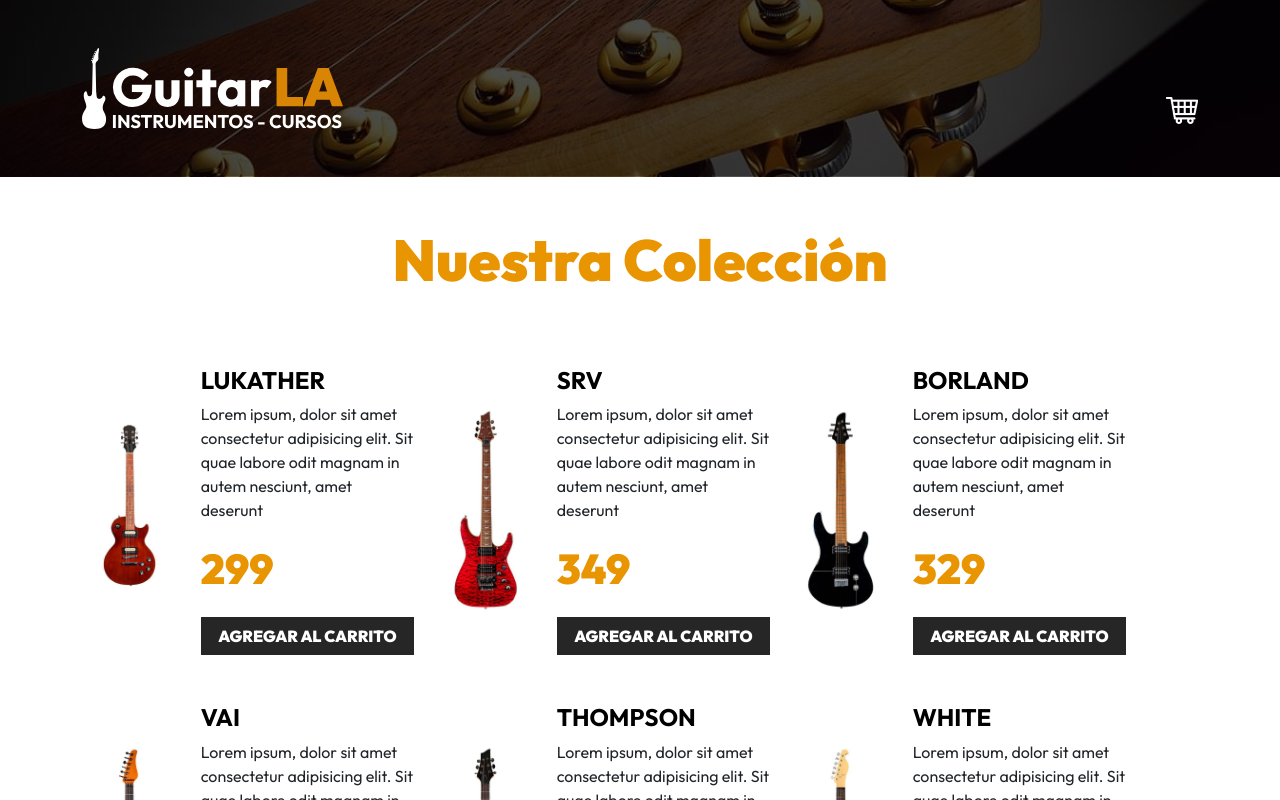
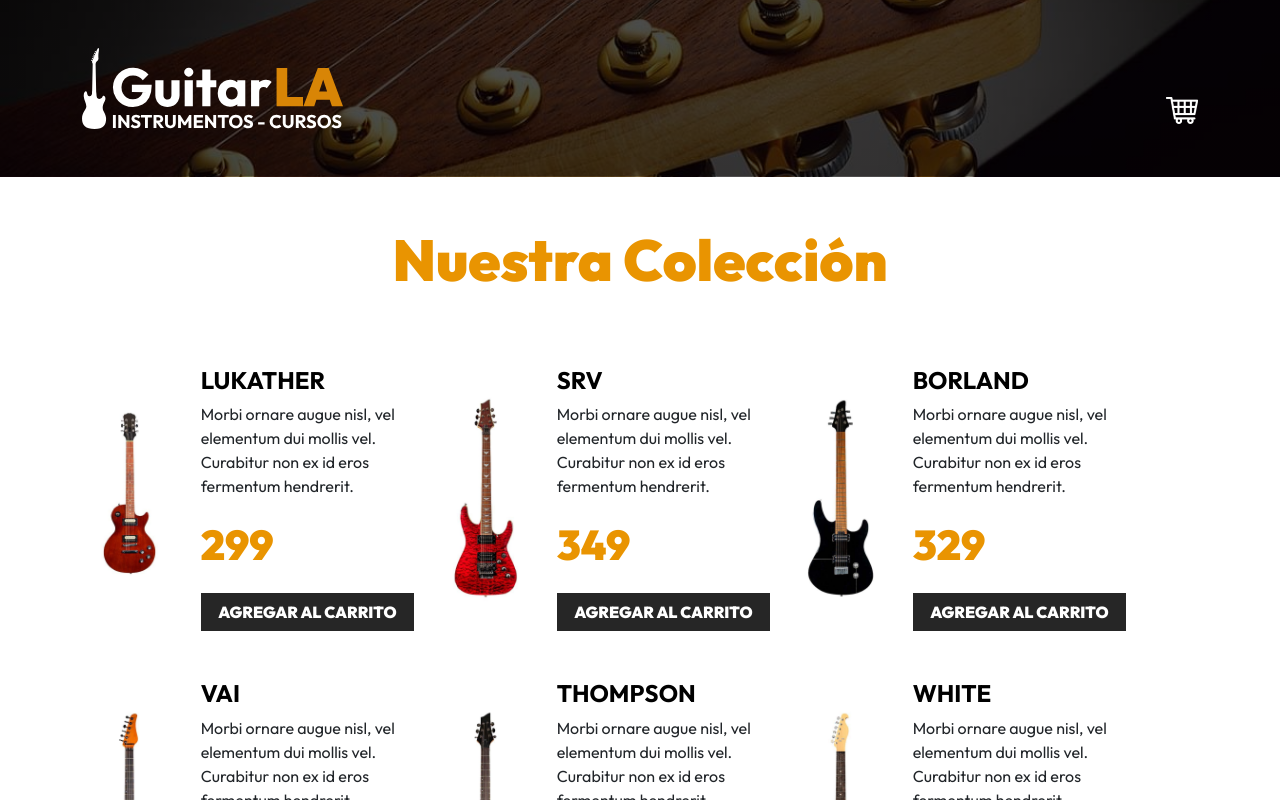
Before and after one commit to BryanGallo/GuitarLA-React, a React (Vite) app: page / in a window 1280 px wide. Shown: the top 800 px of the page. Built offline with nearby package versions, Linux system fonts and the light colour scheme.

Commit message:
Funcion addtoCart como prop a Guitar

```diff
--- a/index.html
+++ b/index.html
@@ -1,5 +1,5 @@
 <!DOCTYPE html>
-<html lang="en">
+<html lang="es">
     <head>
         <meta charset="UTF-8" />
         <link rel="icon" type="image/svg+xml" href="/vite.svg" />
--- a/src/App.jsx
+++ b/src/App.jsx
@@ -6,10 +6,18 @@ import "./App.css";
 
 function App() {
     const [guitarras, setGuitarras] = useState([]);
+    const [cart, setCart] = useState([]);
 
     useEffect(() => {
         setGuitarras(db);
     }, []);
+
+    function addtoCart(item) {
+        console.log(item);
+        setCart([...cart, item]);
+        //otra opcion tomando en cuenta ya sabe que hay en el state desde que se lo declara va a estar asociada con el state de cart (aqui prevCart toma el valor de cart )
+        // setCart((prevCart)=>[...prevCart,item])
+    }
 
     return (
         <>
@@ -20,7 +28,11 @@ function App() {
                 <div className="row mt-5">
                     {guitarras &&
                         guitarras.map((guitarra) => (
-                            <Guitar key={guitarra.id} guitarra={guitarra} />
+                            <Guitar
+                                key={guitarra.id}
+                                guitarra={guitarra}
+                                addtoCart={addtoCart}
+                            />
                         ))}
                 </div>
             </main>
--- a/src/components/Guitar.jsx
+++ b/src/components/Guitar.jsx
@@ -1,11 +1,12 @@
-const Guitar = ({ guitarra }) => {
-    const { name, image, price } = guitarra;
+const Guitar = ({ guitarra, addtoCart}) => {
+    const { name, image, description, price } = guitarra;
+
     return (
         <div className="col-md-6 col-lg-4 my-4 row align-items-center">
             <div className="col-4">
                 <img
                     className="img-fluid"
-                    src={`./public/img/${image}.jpg`}
+                    src={`/img/${image}.jpg`}
                     alt="imagen guitarra"
                 />
             </div>
@@ -13,12 +14,15 @@ const Guitar = ({ guitarra }) => {
                 <h3 className="text-black fs-4 fw-bold text-uppercase">
                     {name}
                 </h3>
-                <p>
-                    Lorem ipsum, dolor sit amet consectetur adipisicing elit.
-                    Sit quae labore odit magnam in autem nesciunt, amet deserunt
-                </p>
+                <p>{description}</p>
                 <p className="fw-black text-primary fs-3">{price}</p>
-                <button type="button" className="btn btn-dark w-100">
+                <button
+                    onClick={() => {
+                        addtoCart(guitarra);
+                    }}
+                    type="button"
+                    className="btn btn-dark w-100"
+                >
                     Agregar al Carrito
                 </button>
             </div>
```
